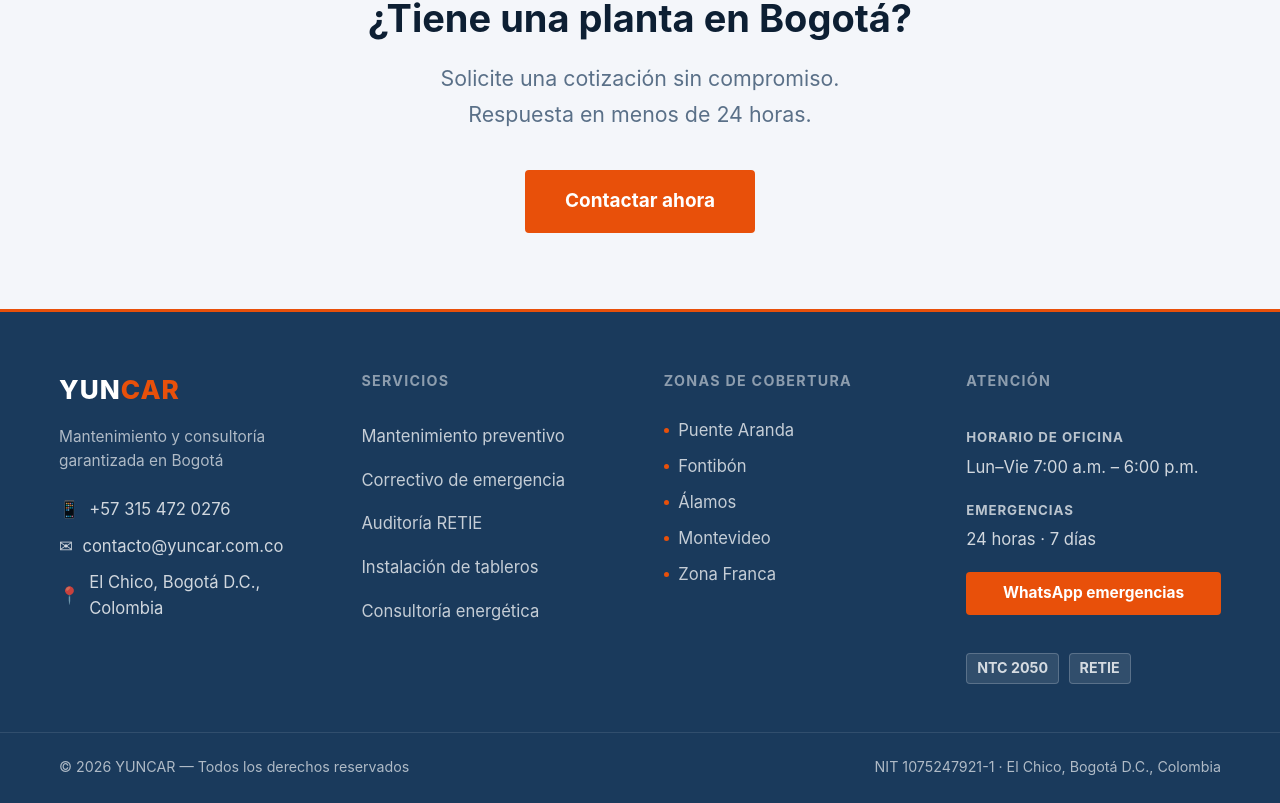
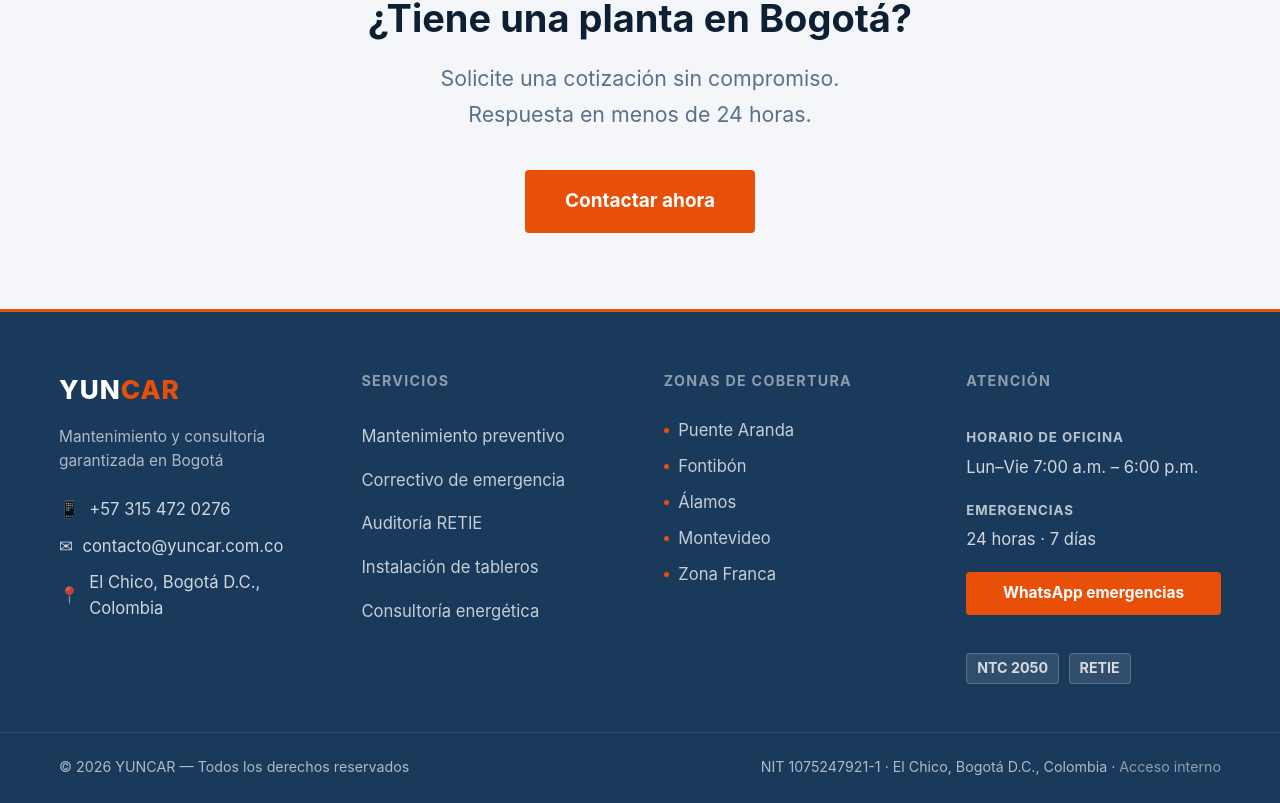
Before and after one commit to FERNEY22/YUNCAR1, a React (Vite) app in the folder frontend/: page / in a window 1280 px wide. Shown: the part 3242-4045 px from the top of the page. Built offline with nearby package versions, Linux system fonts and the light colour scheme; no server answers.

Commit message:
[AUTH] add discrete admin access link in public footer

```diff
--- a/frontend/src/components/Footer.jsx
+++ b/frontend/src/components/Footer.jsx
@@ -126,7 +126,7 @@
             © {YEAR} YUNCAR — Todos los derechos reservados
           </span>
           <span style={s.legalText}>
-            NIT 1075247921-1 · El Chico, Bogotá D.C., Colombia
+          NIT 1075247921-1 · El Chico, Bogotá D.C., Colombia · <Link to="/login" style={s.internalLink}>Acceso interno</Link>
           </span>
         </div>
       </div>
@@ -137,6 +137,13 @@
 
 /* ── ESTILOS ─────────────────────────────────────────────────── */
 const s = {
+
+  internalLink: {
+  color: 'rgba(255,255,255,0.5)',
+  textDecoration: 'none',
+  transition: 'color 0.15s ease',
+  },
+
   footer: {
     background: 'var(--color-primary)',
     color: '#fff',
```
